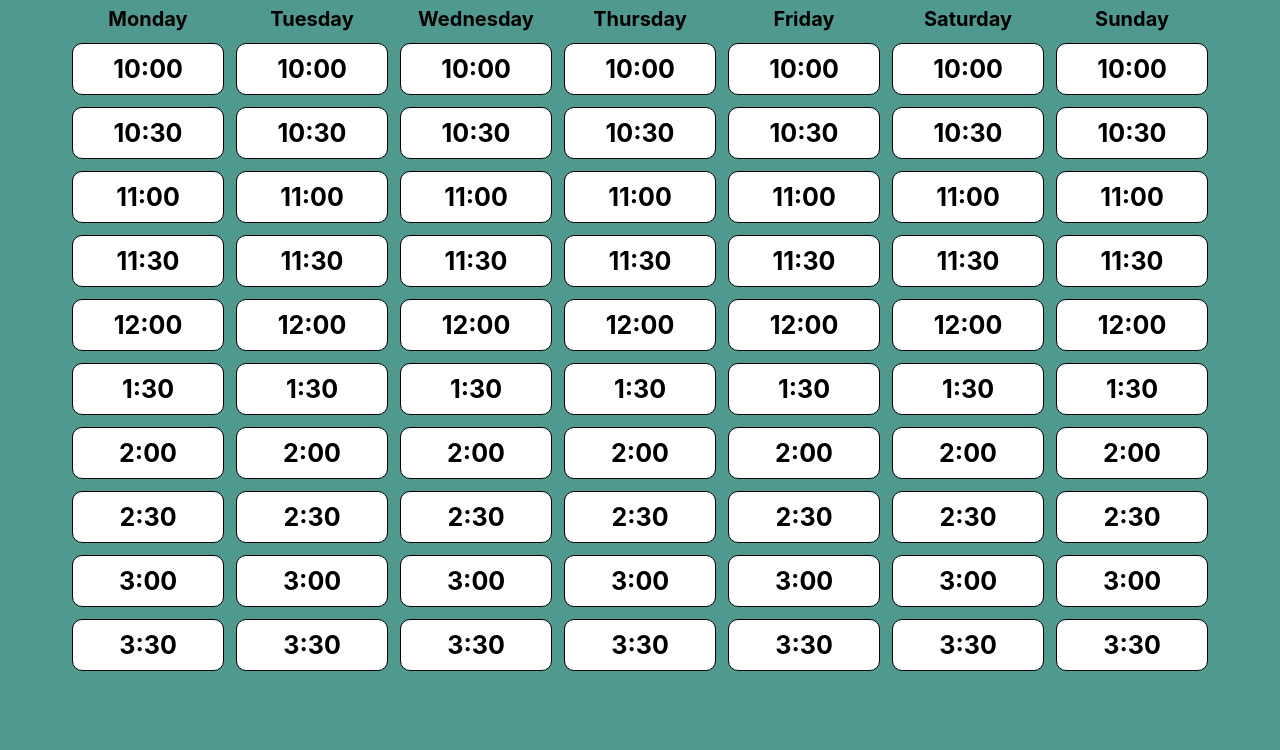
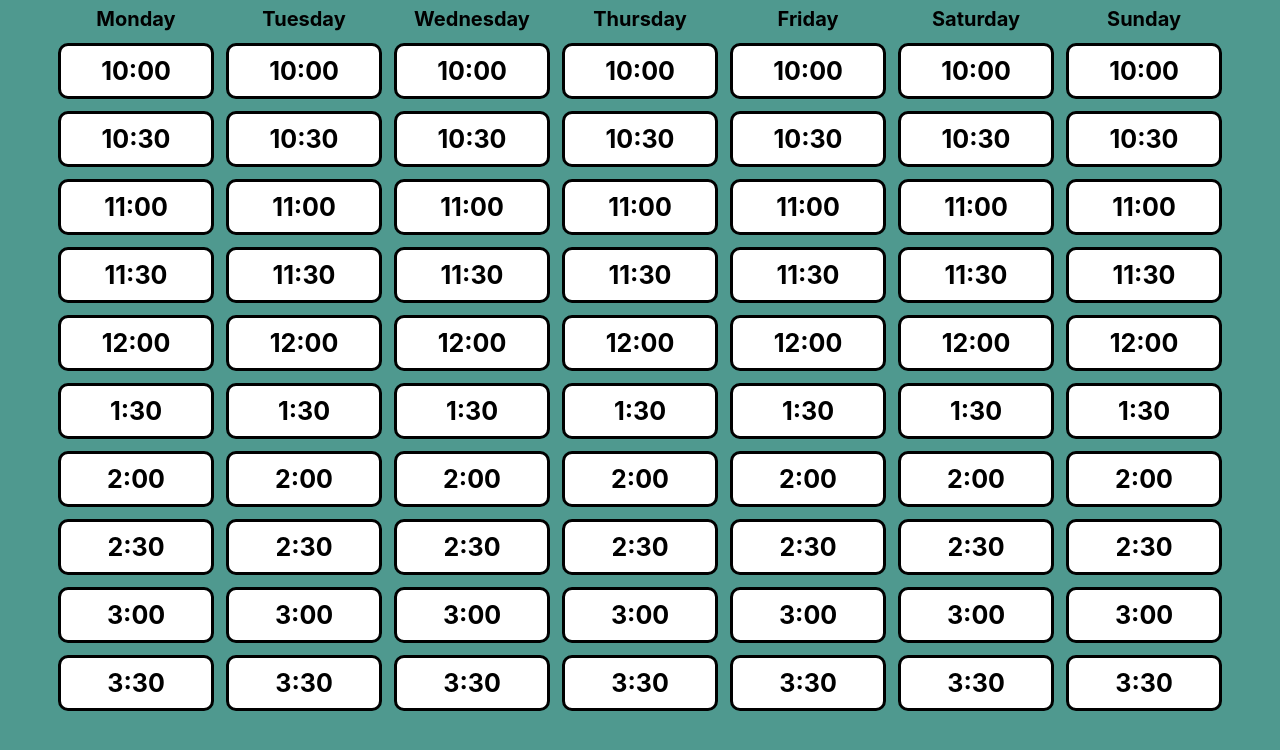
Before and after one commit to c23fk/you-cant-book-me, a React (Create React App) app: page / in a window 1280 px wide. Shown: the top 750 px of the page. Built offline with nearby package versions, Linux system fonts and the light colour scheme.

Commit message:
full grid with logging

```diff
--- a/src/App.js
+++ b/src/App.js
@@ -1,3 +1,4 @@
+import React, { Component } from "react";
 
 function App() {
   return (
@@ -7,36 +8,51 @@ function App() {
   );
 }
 
-function Grid(){
-  const days = ['Monday', 'Tuesday', 'Wednesday', 'Thursday', 'Friday', 'Saturday', 'Sunday'];
-  const times = ['10:00', '10:30', '11:00','11:30', '12:00', '1:30', '2:00','2:30', '3:00', '3:30'];
+class Grid extends Component{
+  constructor(props){
+    super(props);
+    this.days = ['Monday', 'Tuesday', 'Wednesday', 'Thursday', 'Friday', 'Saturday', 'Sunday'];
+    this.times = ['10:00', '10:30', '11:00','11:30', '12:00', '1:30', '2:00','2:30', '3:00', '3:30'];
+  }
+  click(i,j){
+    console.log(i,j);
+  }
+  // constructor(props){
+  //   super(props);
+  // }
 
+  render(){
     return(
         <table>
+          <thead>
             <tr>
-          {days.map((day) => (
+            {this.days.map((day) => (
                 <th>{day}</th>
             ))
             }
             </tr>
+          </thead>
+          <tbody>
           {
-        times.map((time) => (
+          this.times.map((time,i) => (
             <tr>
-            {days.map(() => (
-            <TimeSlot time={time}/>
+              {this.days.map((day,j) => (
+              <TimeSlot onClick = {() => this.click(i,j)} time={time}/>
               ))
               }
             </tr>
           ))
           }
+          </tbody>
         </table>
     )
+  }
 }
 
 function TimeSlot(props){
   return(
       <td>
-        <div className = "time">
+        <div key = {props.key} onClick = {() => props.onClick()} className = "time">
           {props.time}
         </div>
       </td>
--- a/src/index.css
+++ b/src/index.css
@@ -26,7 +26,7 @@ table {
   height: 50px;
   border-radius:10px;
   border-color: black;
-  border-width: 1px;
+  border-width: 3px;
   border-style: solid;
   background-color: white;
   display:inline-block;
@@ -35,7 +35,7 @@ table {
 }
 
 .time:hover{
-  background-color: rgb(79, 153, 143);
+  background-color: rgb(79, 155, 143);
   color: white;
 }
 
```
Lines whose indentation alone changed are shown as unchanged.
